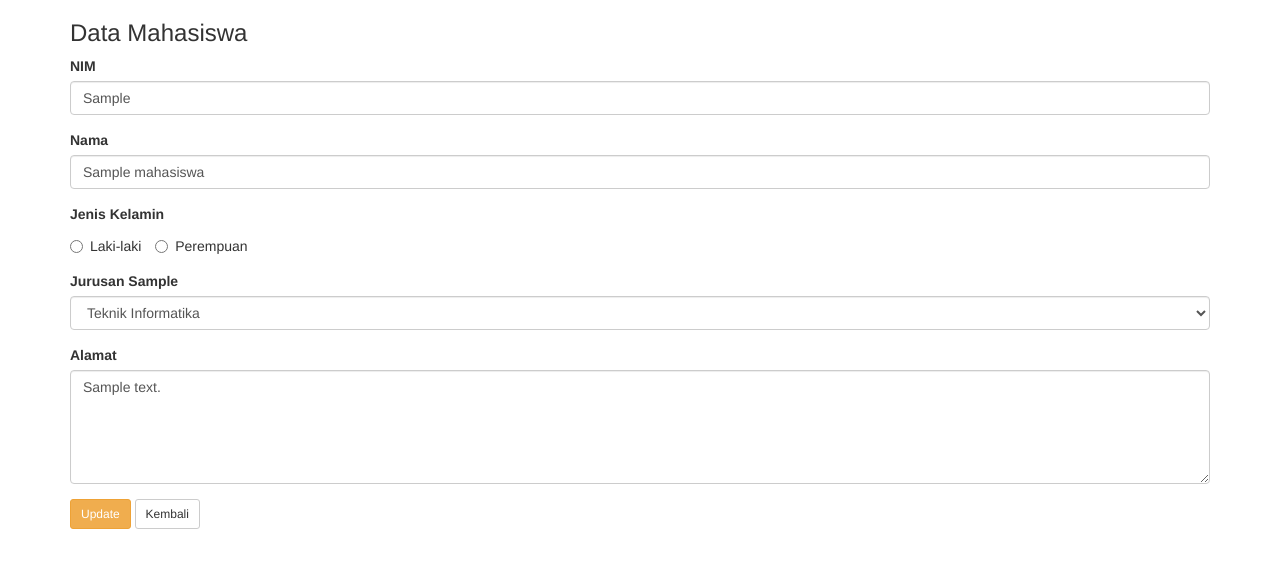
After one commit to 10040818/dts.vsga, a PHP site: page /edit_mahasiswa.php?id=1 in a window 1280 px wide. The commit adds this page. Shown: the top 568 px of the page. Run offline with PHP 8.4, Linux system fonts and the light colour scheme; tables that the repository leaves empty or names only in its code hold one stand-in row (values such as "Sample post").

Commit message:
Pertemuan 12 Latihan

```diff
--- /dev/null
+++ b/Pertemuan 12/edit_mahasiswa.php
@@ -0,0 +1,75 @@
+<?php
+include 'koneksi.php';
+$id = $_GET['id'];
+$mahasiswa = mysqli_query($koneksi, "SELECT * FROM mahasiswa WHERE id_mhs='$id'");
+$row = mysqli_fetch_assoc($mahasiswa);
+// Membuat data jurusan menjadi dinamis
+$jurusan = array('Teknik Informatika', 'Teknik Mesin', 'Teknik Kimia');
+// membuat function untuk set aktif radio button
+function active_radio_button($value, $input) {
+    // apabila value dari radio sama dengan yang diinput
+    $result = $value==$input?'checked':'';
+    return $result;
+}
+?>
+
+<!DOCTYPE html>
+<html lang="en">
+
+<head>
+    <meta charset="utf-8">
+    <meta name="viewport" content="width=device-width, initial-scale=1, shrink-to-fit=no">
+    <!-- link untuk loading bootstrap.css -->
+    <link rel="stylesheet" href="assets/css/bootstrap.min.css">
+    <title>Form Edit Data</title>
+</head>
+
+<body>
+    <div class="container">
+        <div class="row">
+            <div class="col-md-12">
+                <h3>Data Mahasiswa</h3>
+                <form action="update_mahasiswa.php" method="POST">
+                    <input type="hidden" value="<?= $row['id_mhs']; ?>" name="id">
+                    <div class="form-group">
+                        <label for="nim">NIM</label>
+                        <input type="text" class="form-control" id="nim" name="nim" placeholder="NIM Anda" value="<?= $row['nim']; ?>">
+                    </div>
+                    <div class="form-group">
+                        <label for="nm">Nama</label>
+                        <input type="text" class="form-control" id="nm" name="nama" placeholder="Nama Anda" value="<?= $row['nama']; ?>">
+                    </div>
+                    <div class="form-group">
+                        <label class="radio">Jenis Kelamin</label>
+                        <label for="lk" class="radio-inline">
+                            <input type="radio" id="lk" name="jenis_kelamin" value="L" <?= active_radio_button("L", $row['jenis_kelamin']) ?>> Laki-laki
+                        </label>
+                        <label for="pr" class="radio-inline">
+                            <input type="radio" id="pr" name="jenis_kelamin" value="P" <?= active_radio_button("P", $row['jenis_kelamin']) ?>> Perempuan
+                        </label>
+                    </div>
+                    <div class="form-group">
+                        <label for="jrs">Jurusan <?= $row['jurusan']; ?></label>
+                        <select class="form-control" name="jurusan" id="jrs">
+                            <?php foreach ($jurusan as $jrs) { ?>
+                                <option value="<?= $jrs;?>" <?= $row['jurusan']==$jrs?'selected="selected"':''; ?>><?= $jrs; ?></option>
+                            <?php } ?>
+                        </select>
+                    </div>
+                    <div class="form-group">
+                        <label for="alamat">Alamat</label>
+                        <textarea class="form-control" name="alamat" id="alamat" rows="5"><?= $row['alamat']; ?></textarea>
+                    </div>
+                    <button type="submit" class="btn btn-sm btn-warning">Update</button>
+                    <a href="index.php" class="btn btn-sm btn-default">Kembali</a>
+                </form>
+            </div>
+        </div>
+    </div>
+
+    <!-- script untuk loading jquery.min.js  -->
+    <script src="assets/js/jquery.min.js"></script>
+    <script src="assets/js/bootstrap.min.js"></script>
+</body>
+
+</html>
--- a/Pertemuan 12/index.php
+++ b/Pertemuan 12/index.php
@@ -1,6 +1,6 @@
 <?php
 include 'koneksi.php';
-$data = $db->query("SELECT * FROM mahasiswa");
+$data = $koneksi->query("SELECT * FROM mahasiswa");
 ?>
 
 <!DOCTYPE html>
@@ -25,8 +25,9 @@ $data = $db->query("SELECT * FROM mahasiswa");
                             <th class="text-center">NO</th>
                             <th>NIM</th>
                             <th>NAMA</th>
-                            <th class="text-right">GENDER</th>
+                            <th>GENDER</th>
                             <th>JURUSAN</th>
+                            <th>AKSI</th>
                         </tr>
                     </thead>
                     <tbody>
@@ -39,6 +40,7 @@ $data = $db->query("SELECT * FROM mahasiswa");
                                 <td><?= $mhs['nama']; ?></td>
                                 <td><?= $jenis_kelamin; ?></td>
                                 <td><?= $mhs['jurusan']; ?></td>
+                                <td><a class="btn btn-sm btn-warning" href="edit_mahasiswa.php?id=<?= $mhs['id_mhs']; ?>">Edit</a> <a class="btn btn-sm btn-danger" href="hapus_mahasiswa.php?id=<?= $mhs['id_mhs']; ?>"> Hapus</a></td>
                             </tr>
                         <?php } ?>
                     </tbody>
```
Also changed, not shown: Pertemuan 12/hapus_mahasiswa.php (added, +9 -0 lines), Pertemuan 12/simpan_mahasiswa.php (+8 -11 lines), Pertemuan 12/tambah_mahasiswa.php (+17 -6 lines), Pertemuan 12/update_mahasiswa.php (added, +15 -0 lines).
